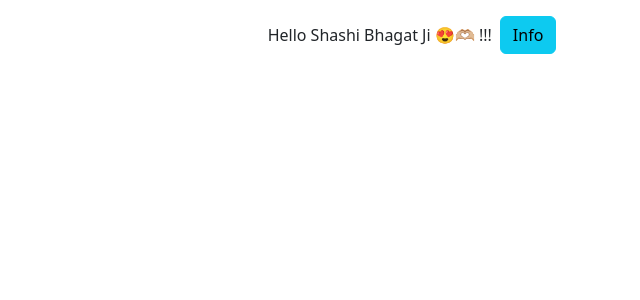
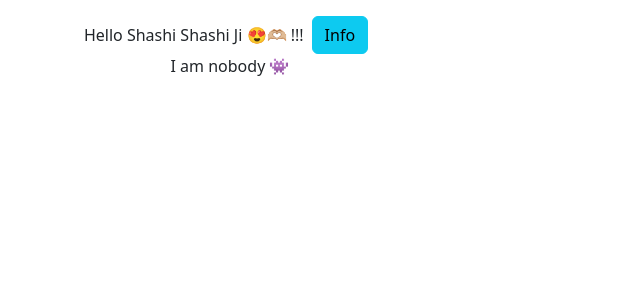
Before and after one commit to shashidev091/learnToRockPython, a Django app: page /playground/greet/ in a window 1280 px wide. Shown: the top 300 px of the page, without its empty margins (224-864 px from the left). Run offline with Django 4.2, Linux system fonts and the light colour scheme.

Commit message:
configured templates

```diff
--- a/Django/playground/templates/hello.html
+++ b/Django/playground/templates/hello.html
@@ -20,10 +20,17 @@
     <title>Document</title>
   </head>
   <body>
-    <div class="container mt-3 d-flex justify-content-center">
+    <div class="container mt-3 d-flex justify-content-center flex-column">
       <div class="col-sm-8 d-flex justify-content-center align-items-center">
-        <p class="mb-0">Hello Shashi {{ name }} Ji 😍🫶🏼 !!!  </p>
+        <p class="mb-0">Hello Shashi {{ name }} Ji 😍🫶🏼 !!!</p>
         <button type="button" class="btn btn-info mx-2">Info</button>
+      </div>
+      <div class="col-sm-8 d-flex justify-content-center align-items-center">
+        {% if name == "Bhagat" %}
+        <p>I am Shashi Bhushan {{ name }}</p>
+        {% else %}
+        <p>I am nobody 👾</p>
+        {% endif %}
       </div>
     </div>
   </body>
--- a/Django/playground/views.py
+++ b/Django/playground/views.py
@@ -4,4 +4,6 @@ from django.http import HttpResponse
 
 def say_hello(request):
     # return HttpResponse("Hello Shashi 😍")
-    return render(request, 'hello.html', {'name': "Bhagat"})
+    a = 20
+    b = 30
+    return render(request, 'hello.html', {'name': "Shashi"})
```
